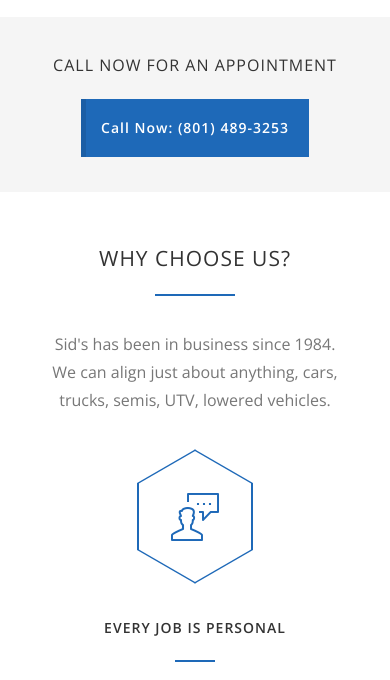
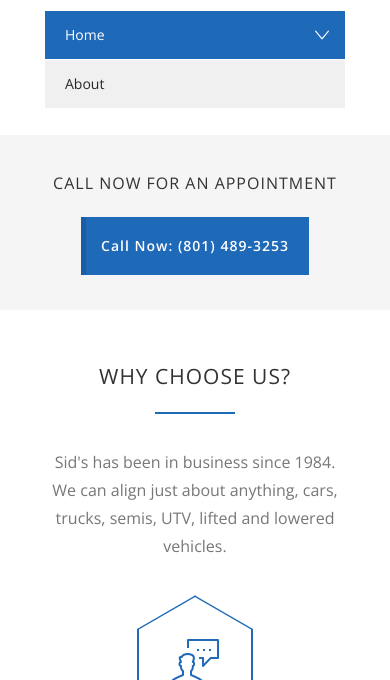
Before and after one commit to echotech/sidsAlignment, a plain HTML site: page index.html in a window 390 px wide. Both pictures are taken after a click on the link 330 px from the left and 105 px from the top of the page. Shown: the part 148-828 px from the top of the page. Drawn offline with nearby package versions, Linux system fonts and the light colour scheme; files whose address does not match are found by name.

Commit message:
fixed mobile menu

```diff
--- a/index.html
+++ b/index.html
@@ -54,7 +54,7 @@
 						<div class="logo vertical-align-cell">
 							<h1><a href="index.html" title="Sid's Alignment">Sid's Alignment</a></h1>
 						</div>
-						<a href="#" class="mobile-menu-switch vertical-align-cell">
+						<a href="#" id="mobile-menu-switch" class="mobile-menu-switch vertical-align-cell">
 							<span class="line"></span>
 							<span class="line"></span>
 							<span class="line"></span>
@@ -124,7 +124,7 @@
 					<div class="row page-margin-top-section">
 						<div class="row">
 							<h2 class="box-header">WHY CHOOSE US?</h2>
-							<p class="description align-center">Sid's has been in business since 1984.<br>We can align just about anything, cars, trucks, semis, UTV, lowered vehicles.</p>
+							<p class="description align-center">Sid's has been in business since 1984.<br>We can align just about anything, cars, trucks, semis, UTV, lifted and lowered vehicles.</p>
 							<div class="row page-margin-top">
 								<div class="column column-1-3">
 									<ul class="features-list big">
@@ -300,7 +300,7 @@
 							<li class="template-bullet">Cars</li>
 							<li class="template-bullet">Trucks</li>
 							<li class="template-bullet">Semis</li>
-							<li class="template-bullet">Lowered Vehicles</li>
+							<li class="template-bullet">Lifted and Lowered Vehicles</li>
 							<li class="template-bullet">RVs</li>
 							<li class="template-bullet">Trailers</li>
 							<li class="template-bullet">UTVs</li>
@@ -329,5 +329,23 @@
 		<div class="background-overlay"></div>
 		<!--js-->
 		<script src="https://ajax.googleapis.com/ajax/libs/jquery/3.6.0/jquery.min.js"></script>
+		<script type="text/javascript">
+			document.addEventListener("DOMContentLoaded", function() {
+    var menuSwitch = document.querySelector('.mobile-menu-switch');
+    var mobileMenu = document.querySelector('.mobile-menu');
+
+    menuSwitch.addEventListener('click', function() {
+        // Check if the menu is currently displayed
+        if (mobileMenu.style.display === 'block') {
+            // Menu is open, we need to close it
+            mobileMenu.style.display = 'none';
+        } else {
+            // Menu is closed, we need to open it
+            mobileMenu.style.display = 'block';
+        }
+    });
+});
+
+		</script>
 	</body>
 </html>
--- a/style/style.css
+++ b/style/style.css
@@ -696,6 +696,7 @@ ul.sf-menu li li:first-child li:first-child:hover ul, ul.sf-menu li li:first-chi
 	display: none;
 	margin-left: auto;
 	margin-right: auto;
+	margin-top: 20px;
 }
 .mobile-menu-divider
 {
```
Also changed, not shown: about.html (+19 -1 lines).
